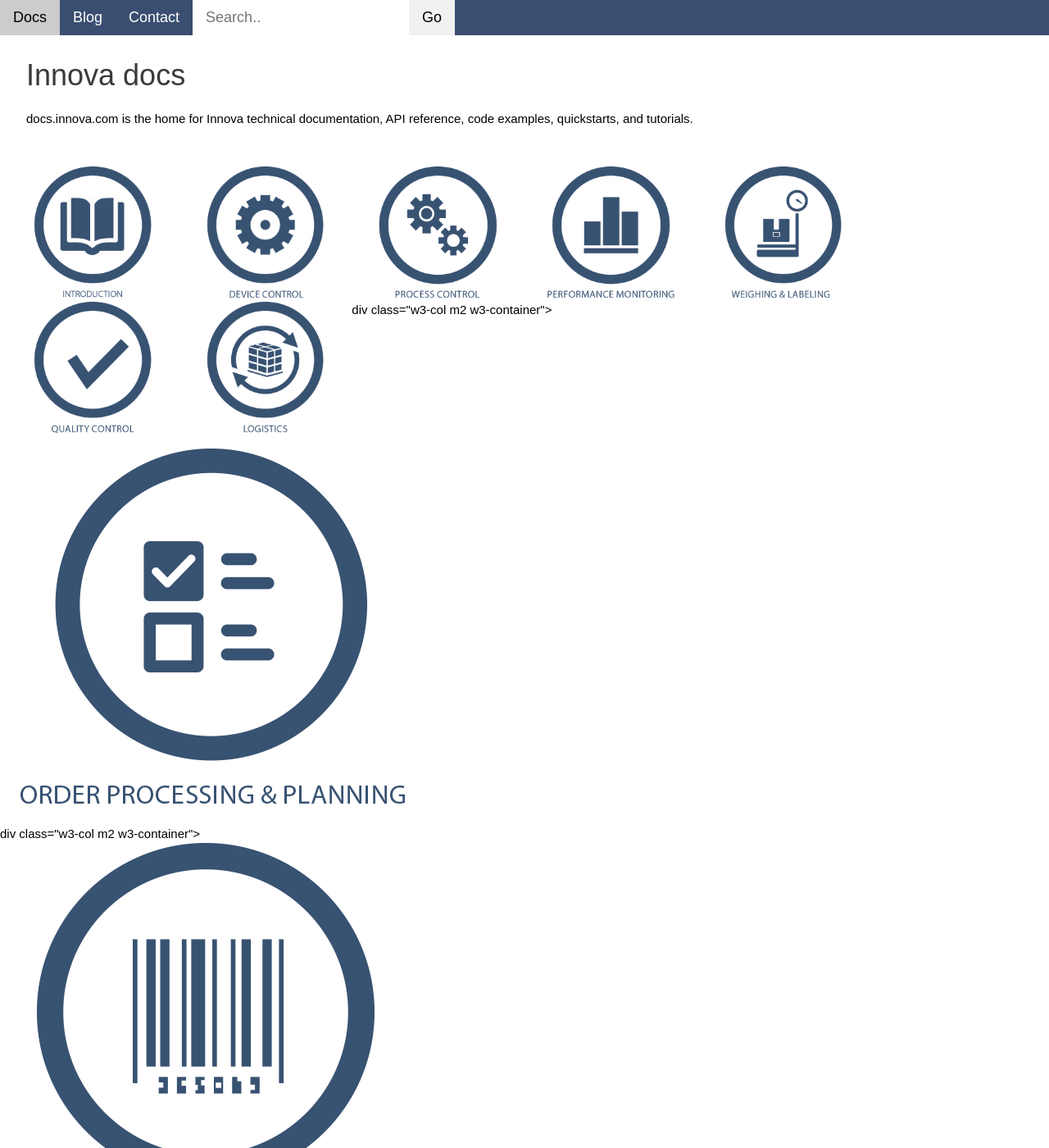
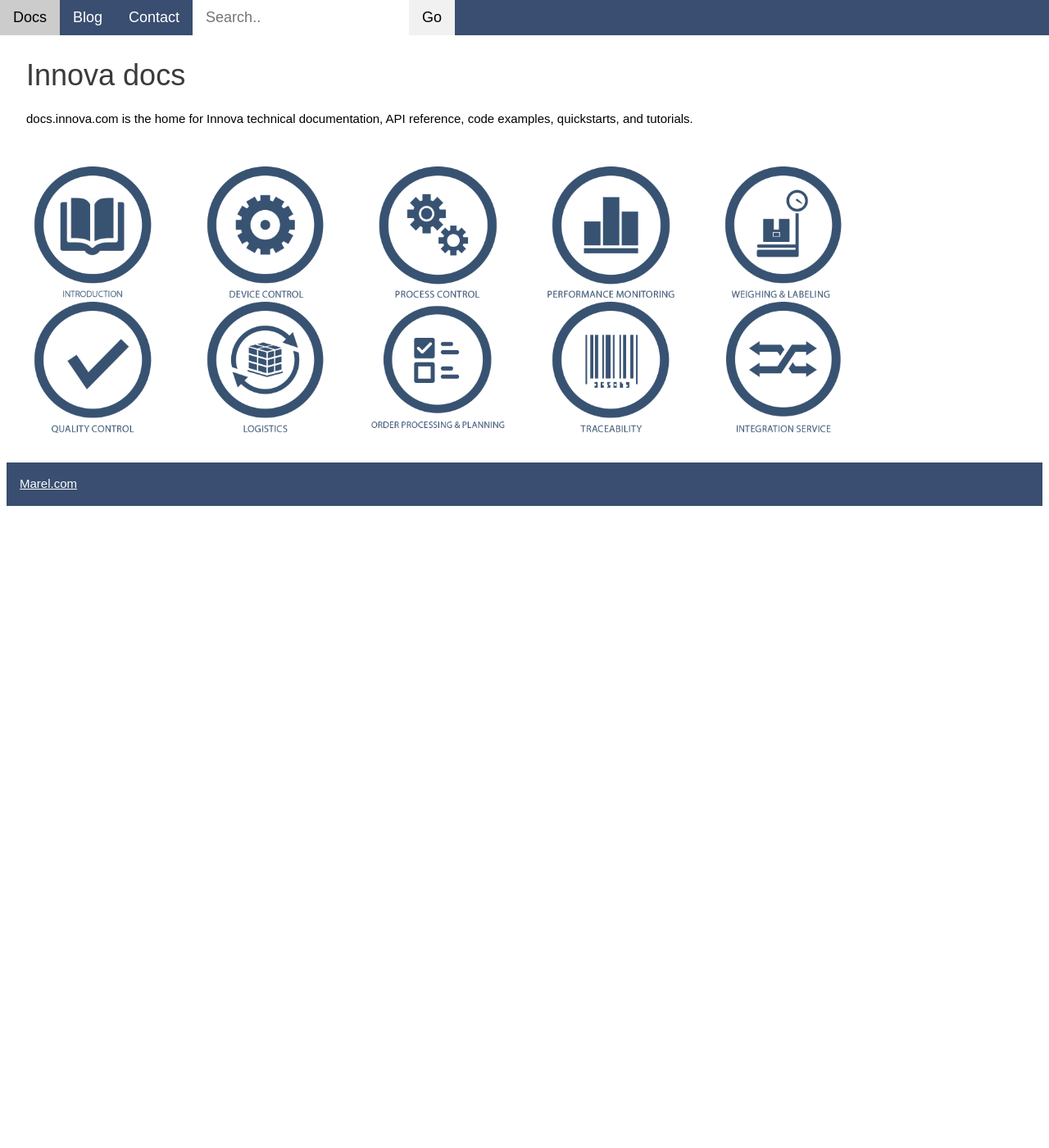
Before and after one commit to daniellegunter/pohlvault.github.io, a Jekyll site: the page built from index.html, in a window 1280 px wide and 1400 px high. Shown: the whole window at 82% size. Built offline with Jekyll 4.4.1, drawn with Linux system fonts in a browser that asks for light colours; some of the changed text lies outside the part shown.

Commit message:
Update home.html

```diff
--- a/_layouts/home.html
+++ b/_layouts/home.html
@@ -78,17 +78,17 @@
             <img src="images/logistics-blue.png" alt="Logistics" class="w3-image">
            </div>
          </div>
-         div class="w3-col m2 w3-container">
+         <div class="w3-col m2 w3-container">
            <div class="w3-container">
             <img src="images/order-processing-planning-blue.png" alt="Order Processing & Planning" class="w3-image">
            </div>
          </div>
-          div class="w3-col m2 w3-container">
+          <div class="w3-col m2 w3-container">
            <div class="w3-container">
             <img src="images/traceability-blue.png" alt="Traceability" class="w3-image">
            </div>
          </div>
-          div class="w3-col m2 w3-container">
+          <div class="w3-col m2 w3-container">
            <div class="w3-container">
             <img src="images/intergration-service-blue.png" alt="Integration Services" class="w3-image">
            </div>
```
